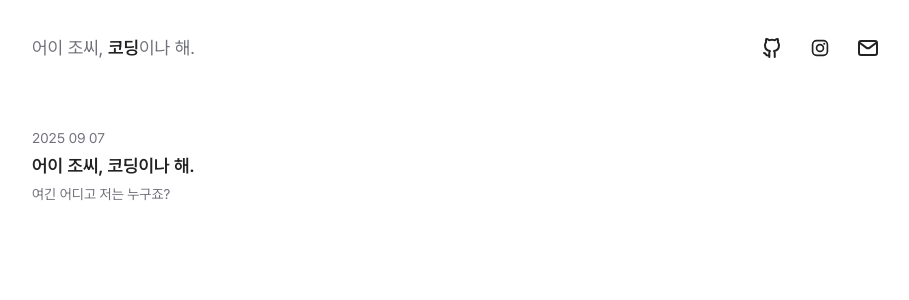
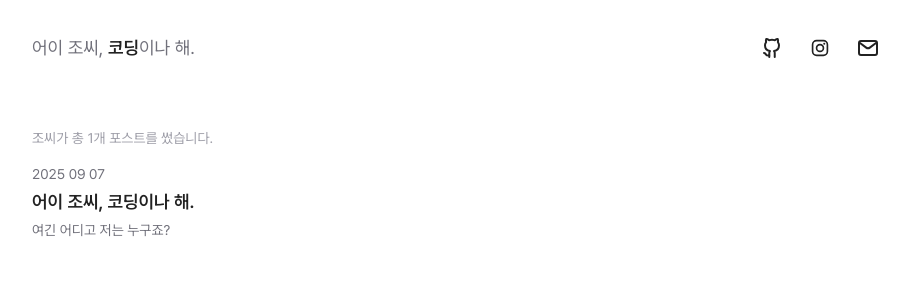
Before and after one commit to nyongone/blog-v2, a Next.js app: page / in a window 1280 px wide. Shown: the top 300 px of the page, without its empty margins (184-1093 px from the left). Built offline with nearby package versions, Linux system fonts and the light colour scheme.

Commit message:
포스트 개수 인디케이터 추가

```diff
--- a/app/page.tsx
+++ b/app/page.tsx
@@ -6,6 +6,9 @@ export default async function Page() {
 
   return (
     <>
+      <p className="mb-4 text-sm text-zinc-400">
+        조씨가 총 {posts.length}개 포스트를 썼습니다.
+      </p>
       <PostList posts={posts} />
     </>
   );
```
